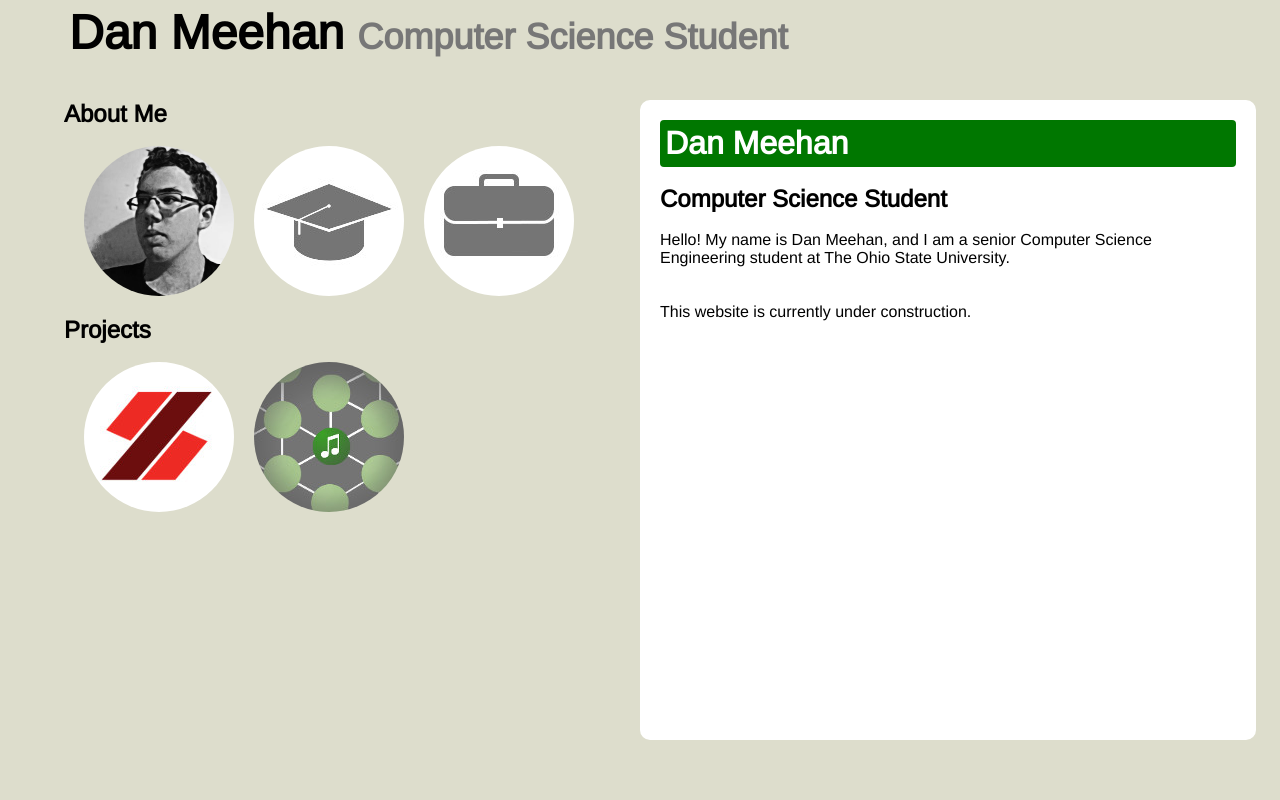
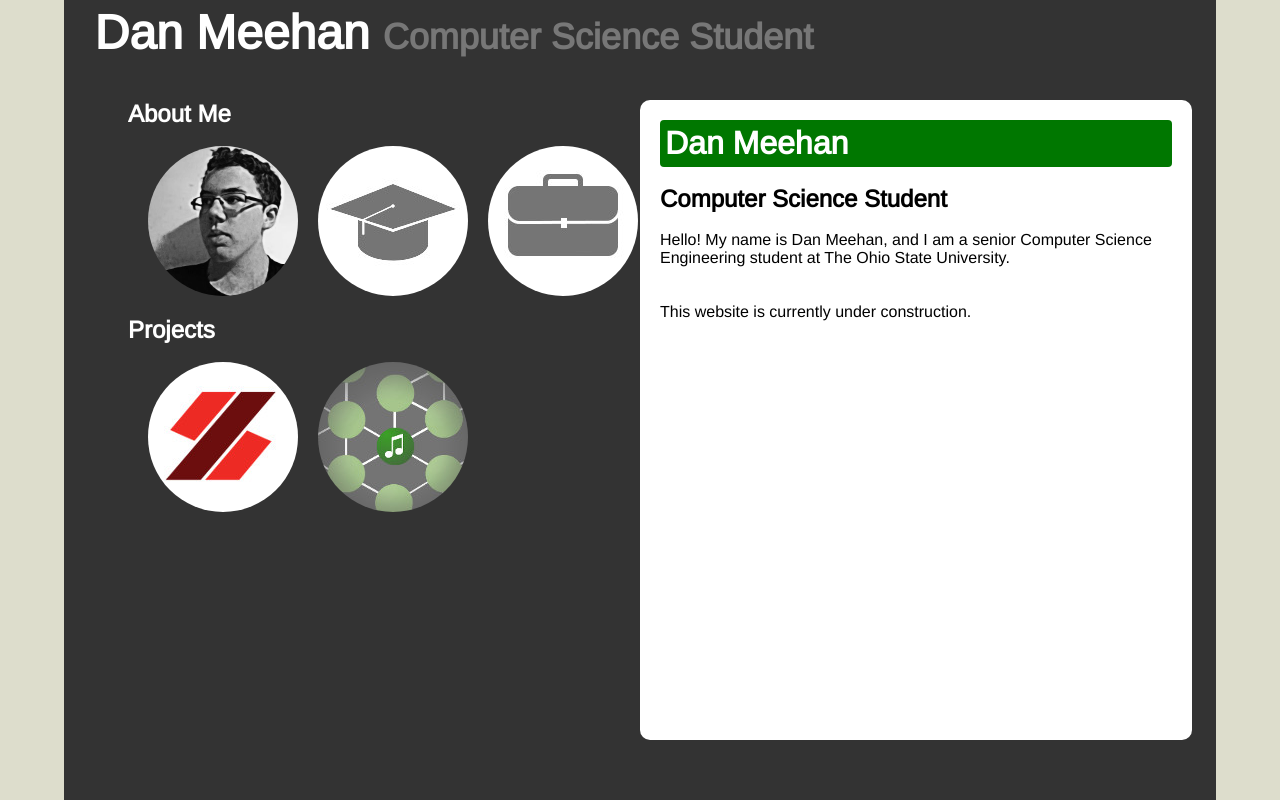
Before and after one commit to dmee3/dmee3.github.io, a plain HTML site: page index.html in a window 1280 px wide. Drawn offline with nearby package versions, Linux system fonts and the light colour scheme.

Commit message:
Update style.css

```diff
--- a/css/style.css
+++ b/css/style.css
@@ -22,11 +22,21 @@ h1 {
   padding: 5px;
 }
 
+#wrapper {
+  position: fixed;
+  top: 0;
+  left: 5%;
+  width: 90%;
+  height: 100%;
+  background-color: #333;
+}
+
 #big-name {
   height: 100px;
   position: fixed;
-  left: 5%;
+  left: 7%;
   top: 0;
+  color: #fff;
 }
 
 #big-name h1 {
@@ -38,49 +48,18 @@ h1 {
   color: #777;
 }
 
-#content {
-  background: #fff;
-  border-radius: 10px;
-  height: 600px;
-  width:45%;
-  position: fixed;
-  left: 50%;
-  top: 100px;
-  padding: 20px;
-  overflow: hidden;
-}
-
-#content h1 {
-  border-radius: 4px;
-  background: #070;
-  color: #fff;
-}
-
-.content-text {
-  height: 620px;
-  width: 100%;
-  display: none;
-}
-
-#me {
-  display: block;
-}
-
-.indent {
-  margin-left: 10px;
-}
-
 #bubble-container {
   min-height: 600px;
   width:40%;
   overflow: auto;
   position: fixed;
-  left: 5%;
+  left: 10%;
   top: 100px;
 }
 
 #bubble-container h2 {
   clear: both;
+  color: #fff;
 }
 
 .bubble {
@@ -112,3 +91,35 @@ h1 {
 #bubble-iMusic {
   background-image: url('../images/iMusic.jpg');
 }
+
+#content {
+  background: #fff;
+  border-radius: 10px;
+  height: 600px;
+  width:40%;
+  position: fixed;
+  left: 50%;
+  top: 100px;
+  padding: 20px;
+  overflow: hidden;
+}
+
+#content h1 {
+  border-radius: 4px;
+  background: #070;
+  color: #fff;
+}
+
+.content-text {
+  height: 620px;
+  width: 100%;
+  display: none;
+}
+
+#me {
+  display: block;
+}
+
+.indent {
+  margin-left: 10px;
+}
```
